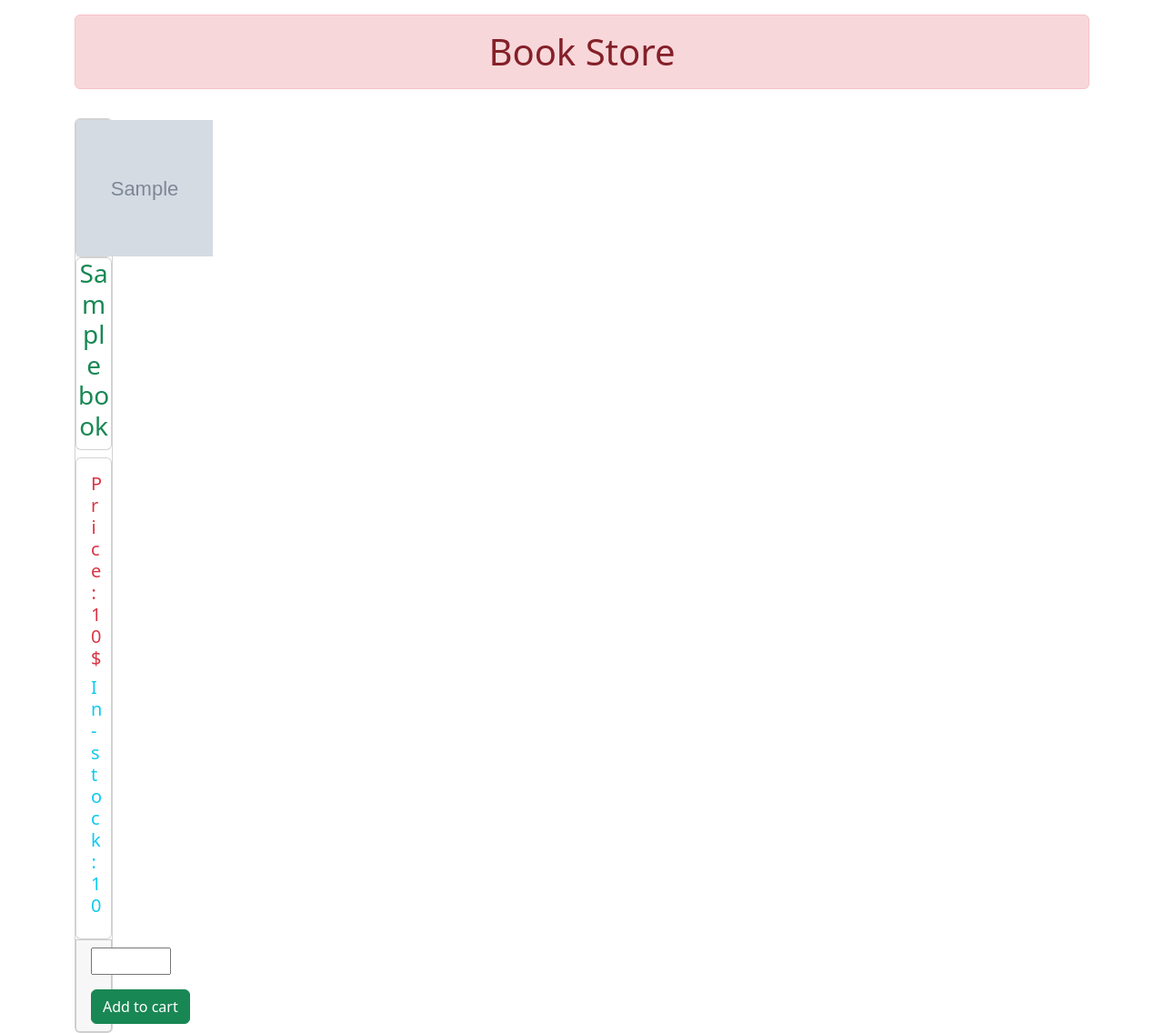
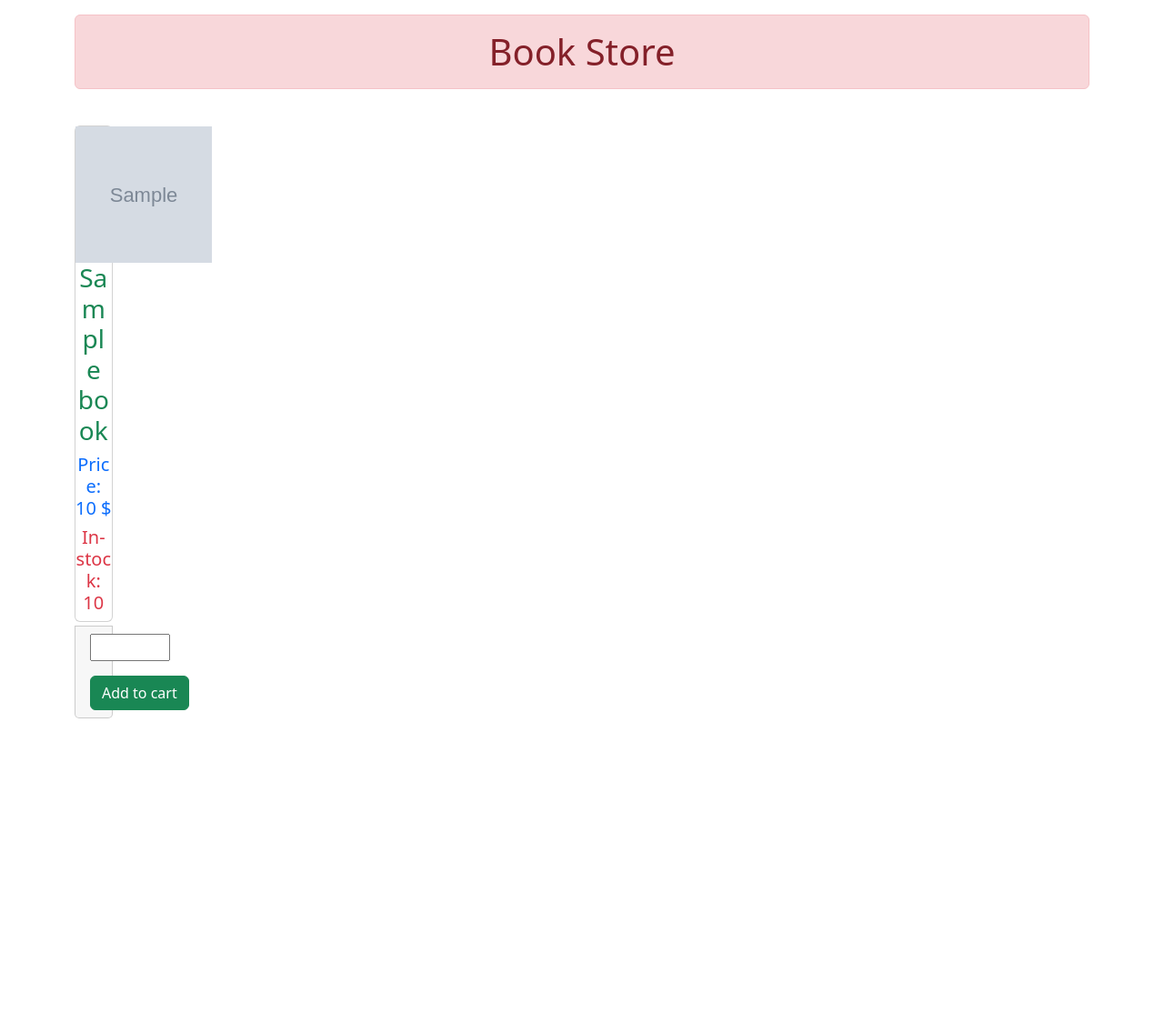
Before and after one commit to longndt/webg301-gch1003, a Symfony app: template bookstore/templates/book/list.html.twig in a window 1280 px wide. Shown: the whole page at 91% size. After the commit the page ends 790 px from the top, so only its background shows below. Run offline with Twig, Linux system fonts and the light colour scheme; the template is opened without the code that fills it: most values are stand-ins (such as "Sample title", 1, 10 or a date in 2020); grey boxes marked "Sample" are stand-in pictures; some libraries are stand-ins or nearby versions.

Commit message:
bookstore

```diff
--- a/bookstore/templates/book/list.html.twig
+++ b/bookstore/templates/book/list.html.twig
@@ -7,36 +7,27 @@
    <div class="card-group">
       <div class="row">
          {% for book in books %}
-            <div class="col-md-4 mt-3">
+            <div class="col-md-4 mt-4">
                <div class="card">
-                  <div class="card card-img-top">
                      <a href="{{ path('book_detail', {'id' : book.id })}}">
                         <img src="{{ book.image }}" width="150" height="150">
                      </a>
-                  </div>
-                  <div class="card card-title">
                      <h3 class="text text-success"> {{ book.title }} </h3>
-                  </div>
                   {% if book.quantity >=1 %}
-                  <div class="card card-body">
-                     <h5 class="text text-danger"> Price: {{ book.price }} $ </h5>
-                     <h5 class="text text-info"> In-stock: {{ book.quantity }} </h5>
-                  </div>
-                  <div class="card card-footer">
-                     <form action="" method="post">
-                        <div class="form-group">
-                           <input type="number" min="1" max="{{ book.quantity }}">
-                        </div>
-                         <input class="btn btn-success mt-3" type="submit" value="Add to cart">
-                     </form>
-                  </div>
+                        <h5 class="text text-primary"> Price: {{ book.price }} $ </h5>
+                        <h5 class="text text-danger"> In-stock: {{ book.quantity }} </h5>
+                     </div>
+                     <div class="card card-footer mt-1">
+                        <form action="" method="post">
+                           <div class="form-group">
+                              <input type="number" min="1" max="{{ book.quantity }}">
+                           </div>
+                           <input class="btn btn-success mt-3" type="submit" value="Add to cart">
+                        </form>
                   {% else %}
-                  <div class="card card-body">
-                     <h5 class="text text-danger"> Price: {{ book.price }} $ </h5>
-                     <h5 class="text text-primary"> Out of stock </h5>
-                  </div>
+                        <h5 class="text text-primary"> Price: {{ book.price }} $ </h5>
+                        <h5 class="text text-danger"> Out of stock </h5>
                   {% endif %}
-
                </div>
             </div>
          {% endfor %}
```
